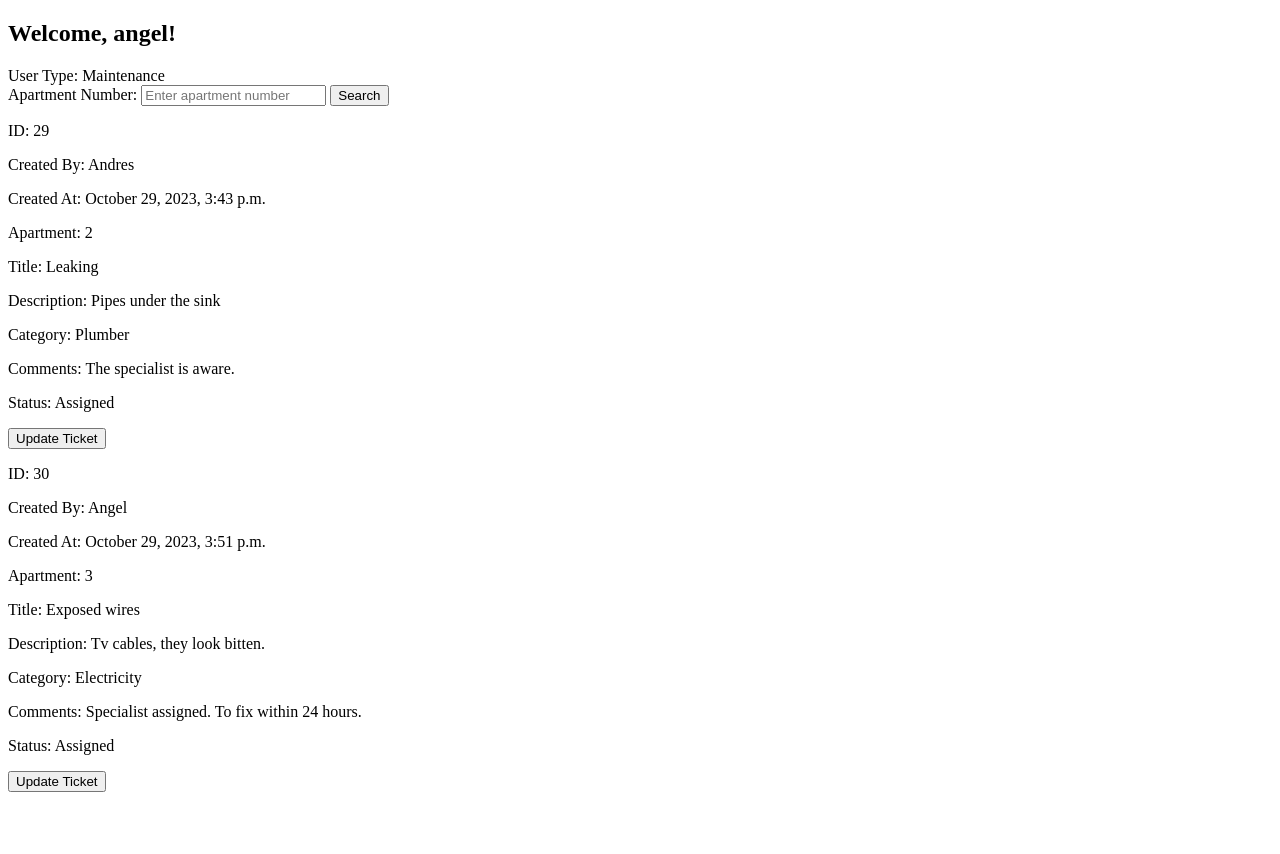
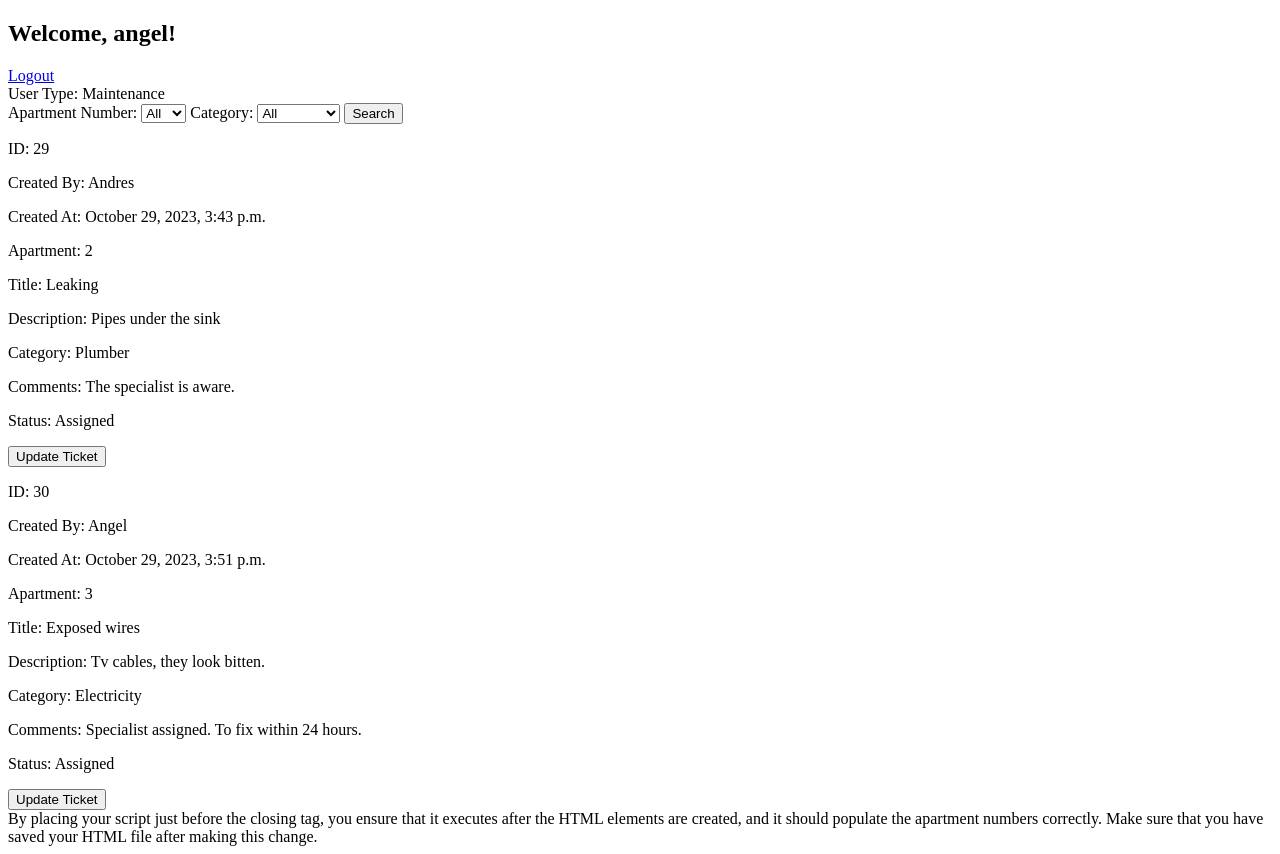
Before and after one commit to Angeluz99/Mi-Edificio, a Django app: page /maintenance_index/ in a window 1280 px wide. Before the commit the page ends 792 px from the top, so only its background shows below. Run offline with Django 4.2, Linux system fonts and the light colour scheme; a user stored in the database is signed in; data comes from the database, SQL or seed files in the repository; both versions use the stored data as it was after the commit.

Commit message:
full back. before react and styles

```diff
--- /dev/null
+++ b/guestServicedesk/notas.txt
@@ -0,0 +1,3 @@
+add delete buton to tickets.
+Add button to log out
+pre pulate the comments and status when opening image
--- a/guestServicedesk/static/guestServicedesk/maintenanceindex.js
+++ b/guestServicedesk/static/guestServicedesk/maintenanceindex.js
@@ -8,7 +8,7 @@
     const updateButton = document.getElementById("updateButton");
     const ticketImage = document.getElementById("ticketImage");
 
-    // Make an AJAX request to the server to get all guest tickets
+    // Make an AJAX request to the server to get all  tickets of all guests for maintenance index
     fetch('/get_guest_tickets/')
         .then(response => response.json())
         .then(data => {
@@ -93,7 +93,7 @@
 });
 
 
-// Function to submit the update for a specific ticket
+// Function to submit the update for a specific ticket in maintenance
 document.getElementById("updateButton").addEventListener("click", () => {
     const ticketID = document.getElementById("updateButton").getAttribute("data-id");
     const status = document.getElementById("status").value;
@@ -131,12 +131,28 @@
 });
 
 
-// SEarch handle the apartment number search
+// Search handle the Apartment number and Category search
 document.getElementById("searchButton").addEventListener("click", () => {
     const apartmentNumber = document.getElementById("apartmentNumber").value;
+    const category = document.getElementById("category").value;  // Get the selected category
 
+    let url = '/get_guest_tickets/?'; // Initialize the URL
+
+    if (apartmentNumber) {
+        url += `apartmentNumber=${apartmentNumber}&`; // Include apartment number in the URL if it's selected
+    }
+
+    if (category) {
+        url += `category=${category}&`; // Include category in the URL if it's selected
+    }
+
+    // Remove the trailing '&' from the URL if no filters are selected
+    if (url.endsWith('&')) {
+        url = url.slice(0, -1);
+    }
     // Make an AJAX request to filter tickets by apartment number
-    fetch(`/get_guest_tickets/?apartmentNumber=${apartmentNumber}`)
+    // fetch(`/get_guest_tickets/?apartmentNumber=${apartmentNumber}&category=${category}`)
+        fetch(url)
         .then(response => response.json())
         .then(data => {
             if (data.success) {
@@ -173,3 +189,21 @@
             console.error(error);
         });
 });
+
+// function populateApartmentNumbers() {
+//     const apartmentSelect = document.getElementById("apartmentNumber");
+
+//     for (let i = 101; i <= 111; i++) {
+//         const option = document.createElement("option");
+//         option.value = i;
+//         option.text = i;
+//         apartmentSelect.appendChild(option);
+//     }
+
+//     // If you prefer the guest form to have an input field, you can set its min and max attributes:
+//     // apartmentInput.setAttribute("min", 101);
+//     // apartmentInput.setAttribute("max", 111);
+// }
+
+// // Call the function to populate apartment numbers when the page loads
+// populateApartmentNumbers();
--- a/guestServicedesk/templates/guestServicedesk/maintenanceindex.html
+++ b/guestServicedesk/templates/guestServicedesk/maintenanceindex.html
@@ -1,4 +1,5 @@
 {% load static %}
+
 <!DOCTYPE html>
 <html>
 <head>
@@ -6,13 +7,27 @@
 </head>
 <body>
     <h2>Welcome, {{ user.username }}!</h2>
+    <a href="{% url 'login' %}" id="logout-link">Logout</a>
+
     <div>User Type: Maintenance</div>
 
     <div>
         <label for="apartmentNumber">Apartment Number:</label>
-        <input type="number" id="apartmentNumber" placeholder="Enter apartment number">
+        <select id="apartmentNumber">
+            <option value="">All</option>
+        </select>
+
+        <label for="category">Category:</label>
+        <select id="category">
+            <option value="">All</option>
+            <option value="electricity">Electricity</option>
+            <option value="plumber">Plumber</option>
+            <option value="structures">Structures</option>
+            <option value="locksmith">Locksmith</option>
+        </select>
         <button id="searchButton">Search</button>
     </div>
+
 
     <div id="allusersTickets">
         <!-- All user tickets will be displayed here -->
@@ -39,13 +54,33 @@
                 <img id="ticketImage" src="" alt="Ticket Picture" />
             </div>
             <button type="button" id="updateButton" data-id="">Update</button>
-            <button type="button" id="cancelTicket">Cancel</button>
+            <button type="button" id="cancelTicket">Close</button>
         </form>
     </div>
 
 
-    <script src="{% static 'guestServicedesk/maintenanceindex.js' %}">
+    <script src="{% static 'guestServicedesk/maintenanceindex.js' %}"></script>
+    <script>
+        function populateApartmentNumbers() {
+            const apartmentSelect = document.getElementById("apartmentNumber");
+            const apartmentInput = document.getElementById("apartment");
+            for (let i = 101; i <= 111; i++) {
+                const option = document.createElement("option");
+                option.value = i;
+                option.text = i;
+                apartmentSelect.appendChild(option);
+            }
+        }
+        populateApartmentNumbers();
+    </script>
+    </body>
+    </html>
+    By placing your script just before the closing </body> tag, you ensure that it executes after the HTML elements are created, and it should populate the apartment numbers correctly. Make sure that you have saved your HTML file after making this change.
 
-    </script>
+
+
+
+
+
 </body>
 </html>
--- a/guestServicedesk/urls.py
+++ b/guestServicedesk/urls.py
@@ -2,7 +2,7 @@
 from . import views
 
 urlpatterns = [
-    path('', views.login_view, name='login'),
+    path('login/', views.login_view, name='login'),
     path('register/', views.register_view, name='register'),
     path('guest_index/', views.guest_index, name='guest_index'),
     path('maintenance_index/', views.maintenance_index, name='maintenance_index'),
@@ -11,5 +11,6 @@
     path('get_guest_tickets/', views.get_guest_tickets, name='get_guest_tickets'),
     path('update_ticket/<int:ticket_id>/', views.update_ticket, name='update_ticket'),
     path('get_ticket_status/<int:ticket_id>/', views.get_ticket_status, name='get_ticket_status'),
+    path('delete_ticket/<int:ticket_id>/', views.delete_ticket, name='delete_ticket'),
 
 ]
--- a/guestServicedesk/views.py
+++ b/guestServicedesk/views.py
@@ -9,6 +9,32 @@
 from django.http import JsonResponse
 from django.template.defaultfilters import date as date_filter
 
+
+def submit_ticket(request):
+    if request.method == 'POST':
+        title = request.POST.get('title')
+        description = request.POST.get('description')
+        category = request.POST.get('category')
+        apartment = request.POST.get('apartment')
+        picture = request.FILES.get('picture')  # Get the uploaded picture file
+
+        try:
+            new_ticket = Ticket(
+                title=title,
+                description=description,
+                category=category,
+                apartment=apartment,
+                user=request.user,
+                picture=picture,  # Save the picture in the database
+            )
+            new_ticket.save()
+
+            return JsonResponse({'success': True, 'message': 'Ticket submitted successfully'})
+        except Exception as e:
+            return JsonResponse({'success': False, 'message': 'Error: ' + str(e)})
+    return HttpResponseBadRequest("Invalid request")
+
+
 #displays all tickets created from the current loged user.
 def get_user_tickets(request):
     if request.user.is_authenticated:
@@ -17,6 +43,7 @@
         ticket_data = []
         for ticket in tickets:
             ticket_data.append({
+                'id': ticket.id,
                 'title': ticket.title,
                 'description': ticket.description,
                 'category': ticket.category,
@@ -47,42 +74,23 @@
 
 
 
-def submit_ticket(request):
-    if request.method == 'POST':
-        title = request.POST.get('title')
-        description = request.POST.get('description')
-        category = request.POST.get('category')
-        apartment = request.POST.get('apartment')
-        picture = request.FILES.get('picture')  # Get the uploaded picture file
 
-        try:
-            new_ticket = Ticket(
-                title=title,
-                description=description,
-                category=category,
-                apartment=apartment,
-                user=request.user,
-                picture=picture,  # Save the picture in the database
-            )
-            new_ticket.save()
-
-            return JsonResponse({'success': True, 'message': 'Ticket submitted successfully'})
-        except Exception as e:
-            return JsonResponse({'success': False, 'message': 'Error: ' + str(e)})
-    return HttpResponseBadRequest("Invalid request")
 
 
 # Shows all tickets on maintenanceindex
-# Updated get_guest_tickets view
 # Updated get_guest_tickets view to include apartment number filter
 def get_guest_tickets(request):
     if request.user.is_authenticated:
         apartment_number = request.GET.get('apartmentNumber', None)
+        category = request.GET.get('category', None)  # Add category parameter
 
         guest_tickets = Ticket.objects.select_related('user').all()
 
         if apartment_number is not None:
             guest_tickets = guest_tickets.filter(apartment=apartment_number)
+
+        if category is not None:  # Filter by category
+            guest_tickets = guest_tickets.filter(category=category)
 
         ticket_data = []
         for ticket in guest_tickets:
@@ -104,7 +112,7 @@
 
 
 
-# to post status comments
+# to post status and comments
 def update_ticket(request, ticket_id):
     if request.method == 'POST':
         status = request.POST.get('status')
@@ -126,6 +134,16 @@
             return JsonResponse({'success': False, 'message': 'Error: ' + str(e)})
 
     return JsonResponse({'success': False, 'message': 'Invalid request'})
+
+def delete_ticket(request, ticket_id):
+    try:
+        ticket = Ticket.objects.get(pk=ticket_id)
+        ticket.delete()
+        return JsonResponse({"success": True, "message": "Ticket deleted successfully"})
+    except Ticket.DoesNotExist:
+        return JsonResponse({"success": False, "message": "Ticket not found"})
+    except Exception as e:
+        return JsonResponse({"success": False, "message": f"Error: {str(e)}"})
 
 
 
```
Also changed, not shown: guestServicedesk/static/guestServicedesk/guestindex.js (+47 -3 lines), guestServicedesk/templates/guestServicedesk/guestindex.html (+23 -3 lines), db.sqlite3, media/ticket_pictures/cannon_films.png (added), media/ticket_pictures/leak.jpg (added), media/ticket_pictures/wire.jpg (added).
